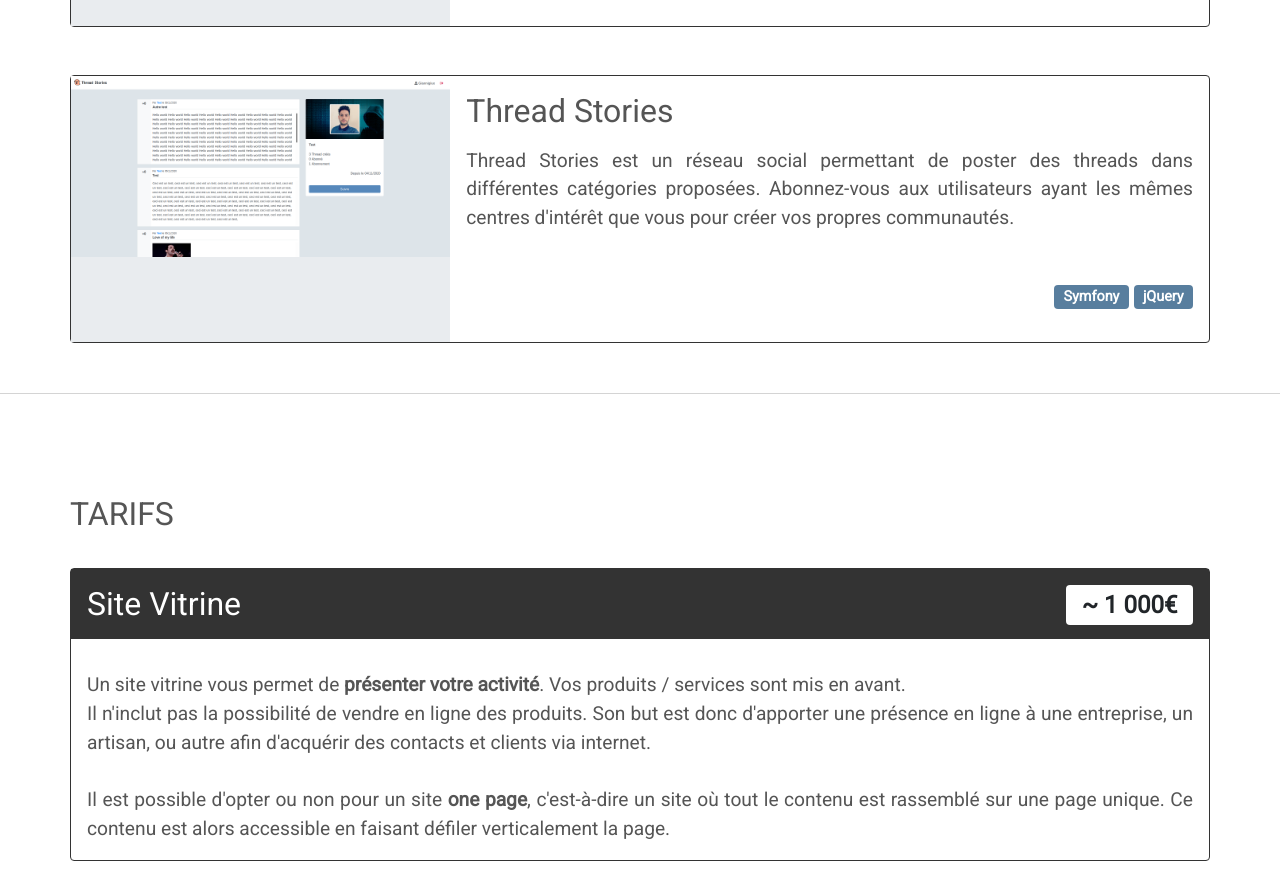
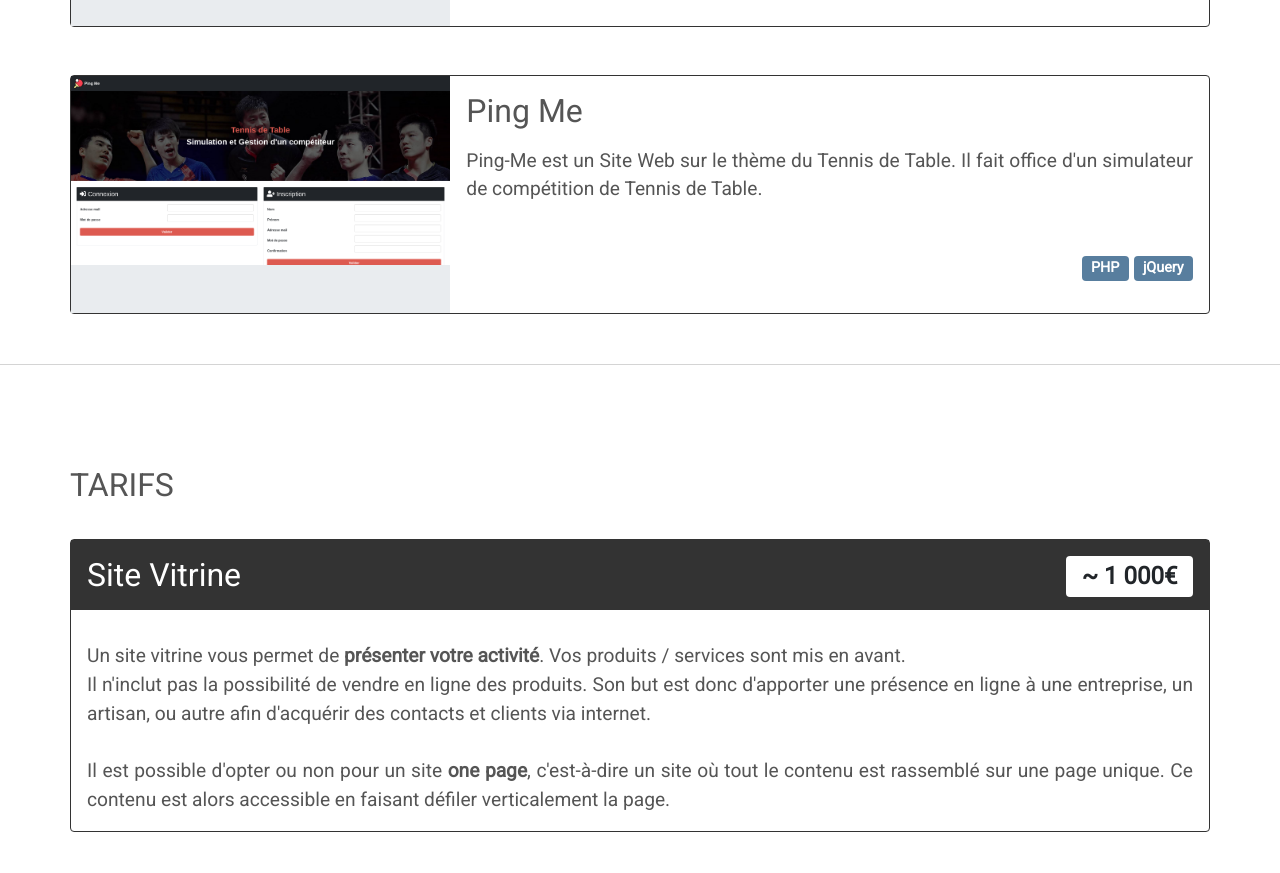
Before and after one commit to GianniGiudice/mywebsite, a plain HTML site: page index.html in a window 1280 px wide. Shown: the part 3662-4535 px from the top of the page. Drawn offline with nearby package versions, Linux system fonts and the light colour scheme.

Commit message:
Update index.html

```diff
--- a/index.html
+++ b/index.html
@@ -357,18 +357,17 @@
             <div class="card mb-3">
                 <div class="row g-0">
                     <div class="col-sm-4 card-image-block">
-                        <img src="thread.png" alt="Thread Stories">
+                        <img src="pingme.png" alt="Ping Me">
                     </div>
                     <div class="col-sm-8">
                         <div class="card-body">
-                            <h5 class="card-title">Thread Stories</h5>
+                            <h5 class="card-title">Ping Me</h5>
                             <div class="card-text mt-3">
                                 <p>
-                                    Thread Stories est un réseau social permettant de poster des threads dans différentes catégories proposées.
-                                    Abonnez-vous aux utilisateurs ayant les mêmes centres d'intérêt que vous pour créer vos propres communautés.
+                                    Ping-Me est un Site Web sur le thème du Tennis de Table. Il fait office d'un simulateur de compétition de Tennis de Table.
                                 </p>
                                 <p class="text-end mt-5">
-                                    <span class="badge bg-theme">Symfony</span> <span class="badge bg-theme">jQuery</span>
+                                    <span class="badge bg-theme">PHP</span> <span class="badge bg-theme">jQuery</span>
                                 </p>
                             </div>
                         </div>
```
